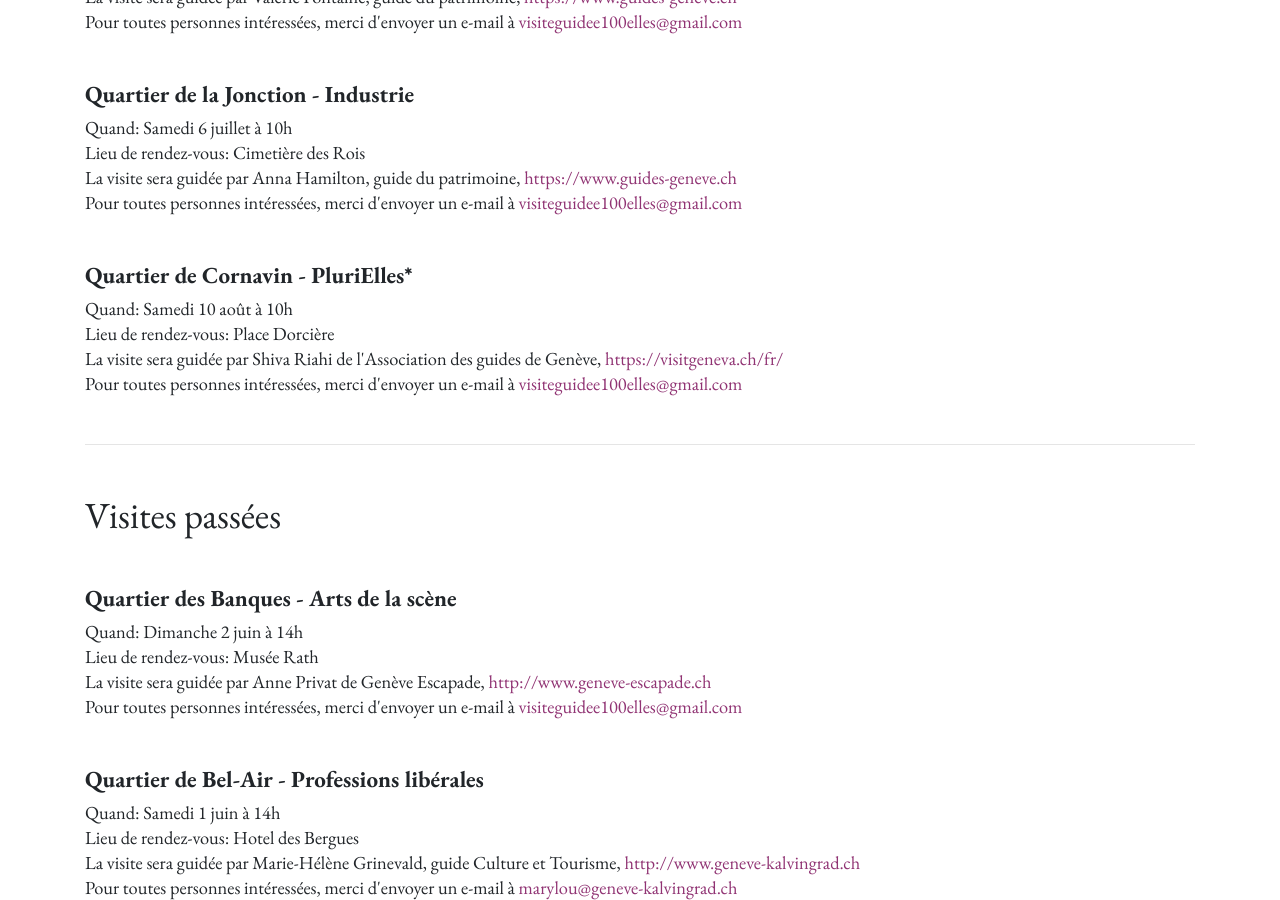
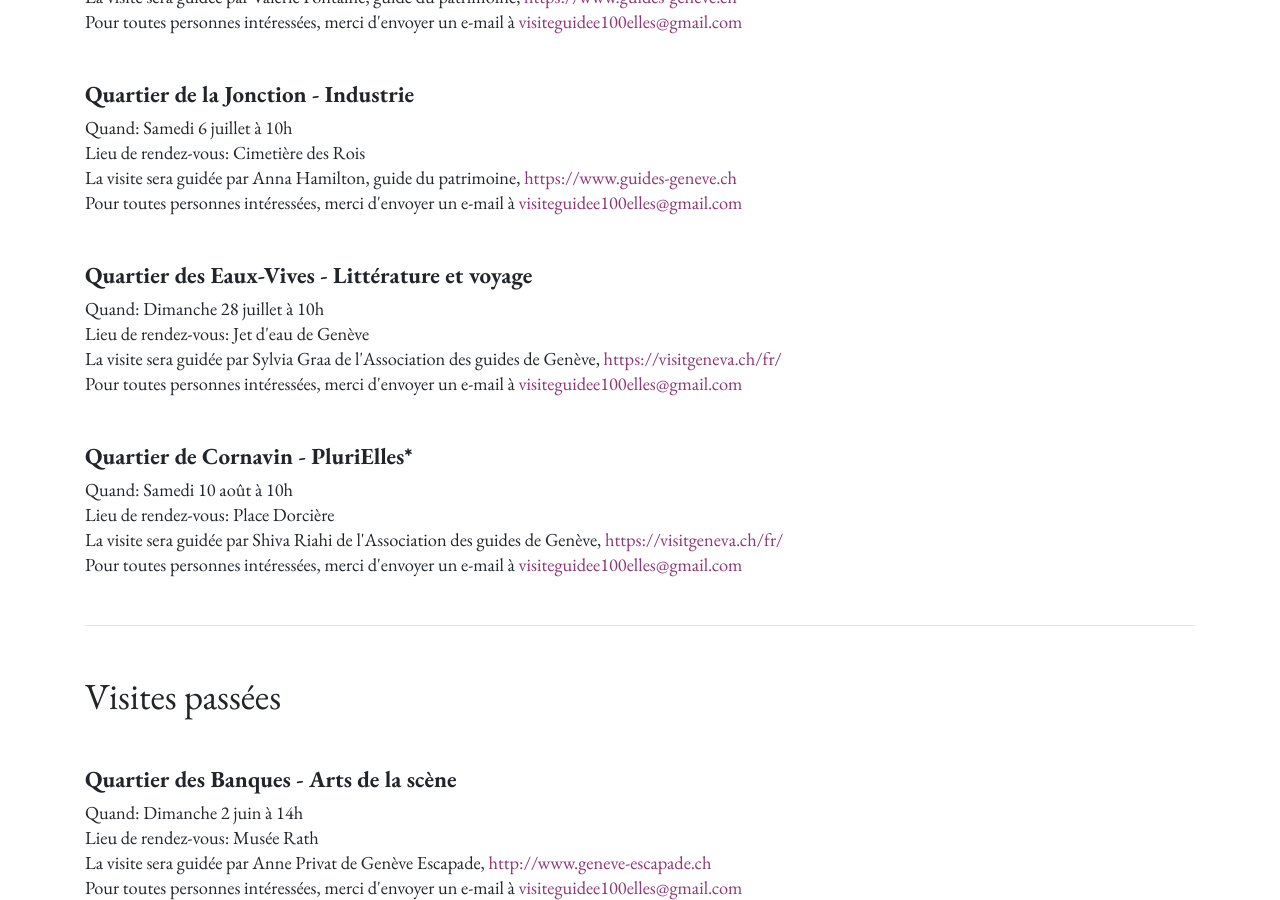
Before and after one commit to larucheio/100elles.ch, a Jekyll site: the page built from visites-guidees/index.html, in a window 1280 px wide and 900 px high, scrolled down 695 px. Built offline with Jekyll 4.4.1, drawn with Linux system fonts in a browser that asks for light colours.

Commit message:
Ajout d'une visite guidée

```diff
--- a/visites-guidees/index.html
+++ b/visites-guidees/index.html
@@ -34,6 +34,17 @@
     Lieu de rendez-vous: Cimetière des Rois
     <br>
     La visite sera guidée par Anna Hamilton, guide du patrimoine, <a href="https://www.guides-geneve.ch">https://www.guides-geneve.ch</a>
+    <br>
+    Pour toutes personnes intéressées, merci d'envoyer un e-mail à <a href="mailto:visiteguidee100elles@gmail.com">visiteguidee100elles@gmail.com</a>
+  </div>
+
+  <div class="mt-5">
+    <b class="lead font-weight-bold mb-2 d-block">Quartier des Eaux-Vives - Littérature et voyage</b>
+    Quand: Dimanche 28 juillet à 10h
+    <br>
+    Lieu de rendez-vous: Jet d'eau de Genève
+    <br>
+    La visite sera guidée par Sylvia Graa de l'Association des guides de Genève, <a href="https://visitgeneva.ch/fr/">https://visitgeneva.ch/fr/</a>
     <br>
     Pour toutes personnes intéressées, merci d'envoyer un e-mail à <a href="mailto:visiteguidee100elles@gmail.com">visiteguidee100elles@gmail.com</a>
   </div>
```
